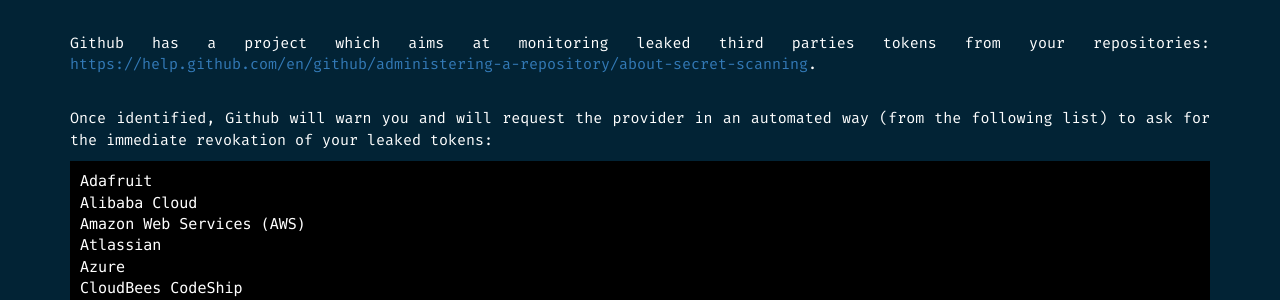
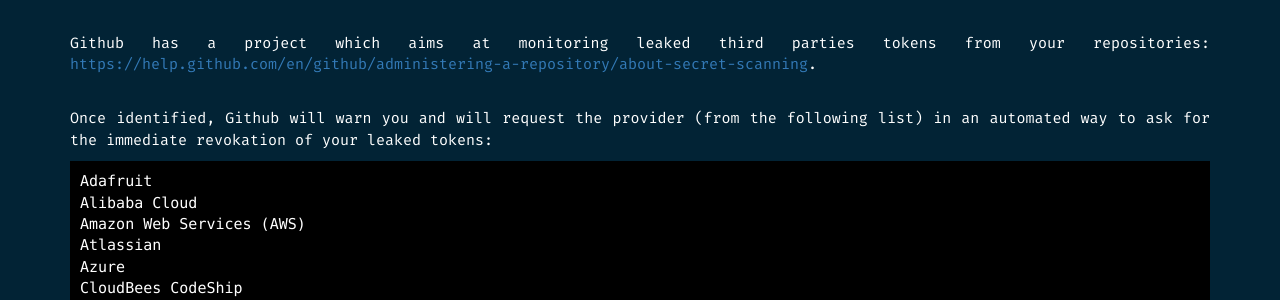
Before and after one commit to phackt/phackt.github.io, a Jekyll site: the page built from _posts/2020-05-27-git-secrets-in-repositories.markdown, in a window 1280 px wide and 900 px high, scrolled down 2574 px. Shown: the part 151-451 px from the top of the window. Built offline with Jekyll 4.4.1, drawn with Linux system fonts in a browser that asks for light colours; nearby versions of some CDN libraries; some web fonts are replaced; comment, search, counter and statistics services are not loaded.

````diff
--- a/_posts/2020-05-27-git-secrets-in-repositories.markdown
+++ b/_posts/2020-05-27-git-secrets-in-repositories.markdown
@@ -94,7 +94,7 @@ prepare-commit-msg: Used to determine if a merge commit will introduce a history
 
 Github has a project which aims at monitoring leaked third parties tokens from your repositories: [https://help.github.com/en/github/administering-a-repository/about-secret-scanning](https://help.github.com/en/github/administering-a-repository/about-secret-scanning).
 
-Once identified, Github will warn you and will request the provider in an automated way (from the following list) to ask for the immediate revokation of your leaked tokens:
+Once identified, Github will warn you and will request the provider (from the following list) in an automated way to ask for the immediate revokation of your leaked tokens:
 
 ```
 Adafruit
````
